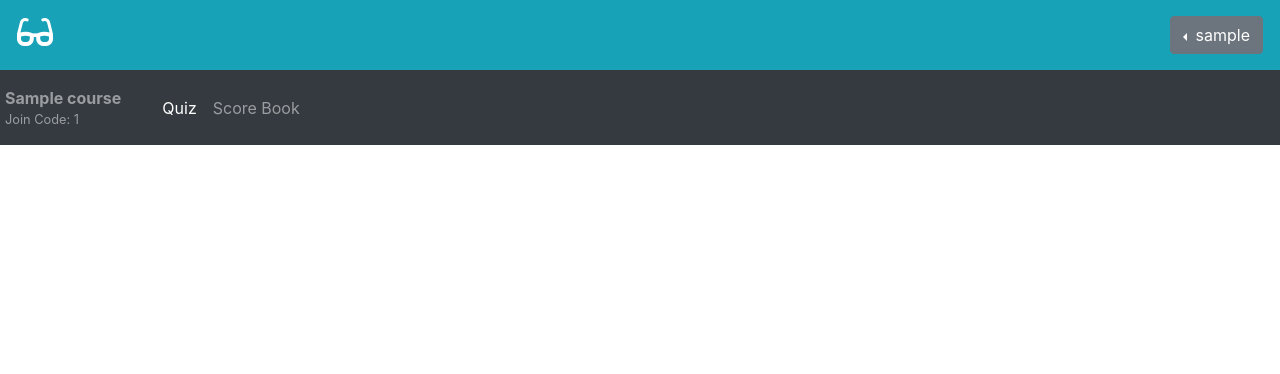
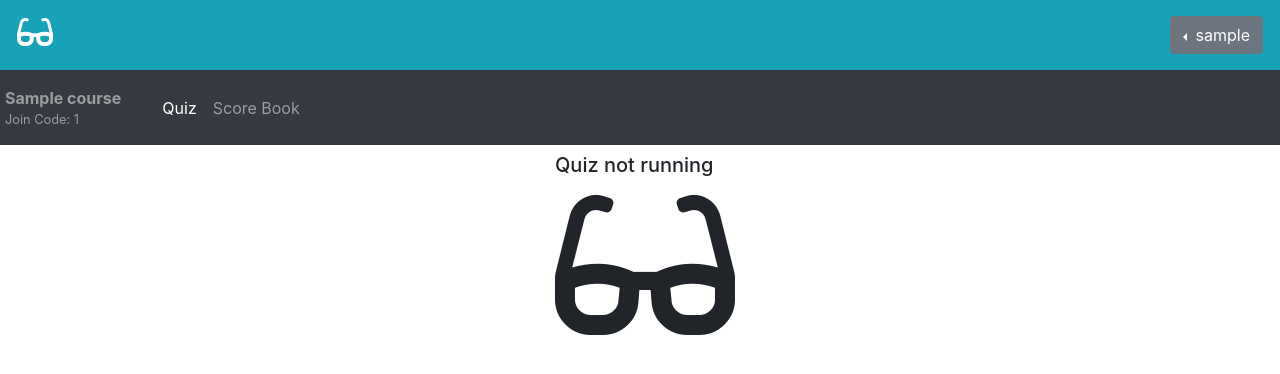
Before and after one commit to haris00/classPlay, a Flask app: page /student/course/quiz/1 in a window 1280 px wide. Shown: the top 374 px of the page. Run offline with Flask 2, Linux system fonts and the light colour scheme; a user stored in the database is signed in; tables that the repository leaves empty hold one stand-in row (values such as "Sample post"); data that the repository does not hold is empty; some libraries are stand-ins or nearby versions.

Commit message:
quiz not running page

```diff
--- a/classPlay/templates/student/course_quiz.html
+++ b/classPlay/templates/student/course_quiz.html
@@ -1,3 +1,11 @@
 {% include "account_banner.html" %}
 {% include "student/nav_bar.html" %}
 {% extends "layout.html" %}
+{% block content %}
+<div class="row mx-auto" style="width: 200px;">
+    <div class="col-md-12 col-sm-12">
+        <span><h5>Quiz not running</h5></span>
+        <span><i class="fas fa-glasses fa-10x" ></i></span>
+    </div>
+</div>
+{% endblock content %}
--- a/classPlay/templates/student/running_quiz.html
+++ b/classPlay/templates/student/running_quiz.html
@@ -1,4 +1,6 @@
-{% include "student/course_quiz.html" %}
+{% include "account_banner.html" %}
+{% include "student/nav_bar.html" %}
+{% extends "layout.html" %}
 {% block content %}
 <script type="text/javascript" src="{{ url_for('static', filename='js/studentRunningQuiz.js')}}"> </script>
 <script type="text/javascript" src="{{ url_for('static', filename='js/lib.js')}}"> </script>
```
